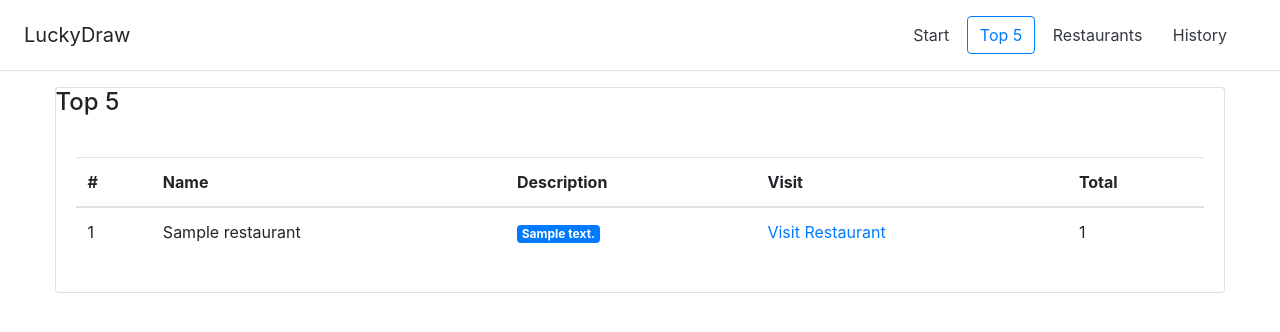
After one commit to Elvis020/Flask_with_Chan, a Flask app: page /top in a window 1280 px wide. The commit adds this page. Shown: the top 332 px of the page. Run offline with Flask 2, Linux system fonts and the light colour scheme; tables that the repository leaves empty hold one stand-in row (values such as "Sample post"); some libraries are stand-ins or nearby versions.

Commit message:
Added final changes

```diff
--- a/app.py
+++ b/app.py
@@ -2,6 +2,7 @@ import datetime
 from random import choice
 
 from flask import Flask, render_template, request, redirect
+from sqlalchemy import desc
 
 from db.database import init_db, db_session
 from models.histories import Histories
@@ -23,7 +24,7 @@ def shutdown_session(exception=None):
 @app.route("/")
 def start():
     now = datetime.datetime.now()
-    return render_template('start.html', now=now)
+    return render_template('start.html', nav='start', now=now)
 
 
 @app.route("/draw")
@@ -67,7 +68,7 @@ def create_restaurant():
 @app.route("/restaurants")
 def restaurant_list():
     restaurants = Restaurants.query.all()
-    return render_template('restaurant.html', restaurants=restaurants)
+    return render_template('restaurant.html', nav='restaurants', restaurants=restaurants)
 
 
 @app.route("/delete-restaurant")
@@ -101,6 +102,23 @@ def edit_restaurant():
     return render_template("edit-restaurant.html", restaurant=restaurant)
 
 
+@app.route("/history")
+def history():
+    histories = Histories.query.order_by(desc(Histories.created_time)).limit(20)
+    return render_template('history.html', nav='history', histories=histories)
+
+
+@app.route("/top")
+def top():
+    restaurants = Restaurants.query.order_by(desc('draw')).limit(5)
+
+    return render_template('top.html',nav='top', restaurants=restaurants)
+
+
+def date_time_format(value):
+    return value.strftime('%Y-%m-%d %H:%M:%S')
+
+
 def meal_format(value):
     if value.hour in range(4, 10):
         return "Breakfast"
@@ -112,5 +130,6 @@ def meal_format(value):
 
 
 app.jinja_env.filters['meal'] = meal_format
+app.jinja_env.filters['datetime'] = date_time_format
 app.jinja_env.auto_reload = True
 app.run(debug=True)
--- a/models/restaurants.py
+++ b/models/restaurants.py
@@ -19,7 +19,8 @@ class Restaurants(Base):
     modified_time = Column(DateTime(), nullable=False)
     histories = relationship(
         'Histories',
-        backref='restaurants'
+        backref='restaurants',
+        cascade='all,delete'
     )
 
     def __init__(self, name, description, site_url):
--- a/templates/base.html
+++ b/templates/base.html
@@ -16,10 +16,10 @@
 <div class="d-flex flex-column flex-md-row align-items-center p-3 px-md-4 mb-3 bg-white border-bottom box-shadow">
     <h5 class="my-0 mr-md-auto font-weight-normal">LuckyDraw</h5>
     <nav class="my-2 my-md-0 mr-md-3">
-        <a class="btn btn-outline-primary" href="/">Start</a>
-        <a class="btn btn-outline-fix  text-dark" href="/top">Top 5</a>
-        <a class="btn btn-outline-fix text-dark" href="/restaurants">Restaurants</a>
-        <a class="btn btn-outline-fix text-dark" href="/history">History</a>
+        <a class="btn {% if nav == 'start' %} btn-outline-primary {% else %} btn-outline-fix  text-dark {% endif %}" href="/">Start</a>
+        <a class="btn {% if nav == 'top' %} btn-outline-primary {% else %} btn-outline-fix  text-dark {% endif %}" href="/top">Top 5</a>
+        <a class="btn {% if nav == 'restaurants' %} btn-outline-primary {% else %} btn-outline-fix  text-dark {% endif %}" href="/restaurants">Restaurants</a>
+        <a class="btn {% if nav == 'history' %} btn-outline-primary {% else %} btn-outline-fix  text-dark {% endif %}" href="/history">History</a>
     </nav>
 </div>
 
--- /dev/null
+++ b/templates/top.html
@@ -0,0 +1,46 @@
+{% extends 'base.html' %}
+
+
+
+{% block title %}
+Top 5
+{% endblock %}
+
+{% block content %}
+    <div class="row justify-content-center">
+    <div class="col-lg-11">
+        <div class="card">
+            <div class="card-title">
+                <h4>Top 5</h4>
+            </div>
+            <div class="card-body">
+                <div class="table-responsive">
+                    <table class="table">
+                        <thead>
+                        <tr>
+                            <th>#</th>
+                            <th>Name</th>
+                            <th>Description</th>
+                            <th>Visit</th>
+                            <th>Total</th>
+                        </tr>
+                        </thead>
+                        <tbody>
+                        {% for restaurant in restaurants %}
+                            <tr>
+                                <td scope="row">{{ loop.index }}</td>
+                                <td>{{ restaurant['name'] }}</td>
+                                <td><span class="badge badge-primary">{{ restaurant['description'] }}</span></td>
+                                <td><a href="{{ restaurant['site_url'] }}">Visit Restaurant</a></td>
+                                <td>{{ restaurant['draw'] }}</td>
+                            </tr>
+                        {% endfor%}
+                        </tbody>
+                    </table>
+                </div>
+            </div>
+        </div>
+    </div>
+</div>
+
+{% endblock %}
```
Also changed, not shown: templates/history.html (added, +46 -0 lines), 1 other file.
